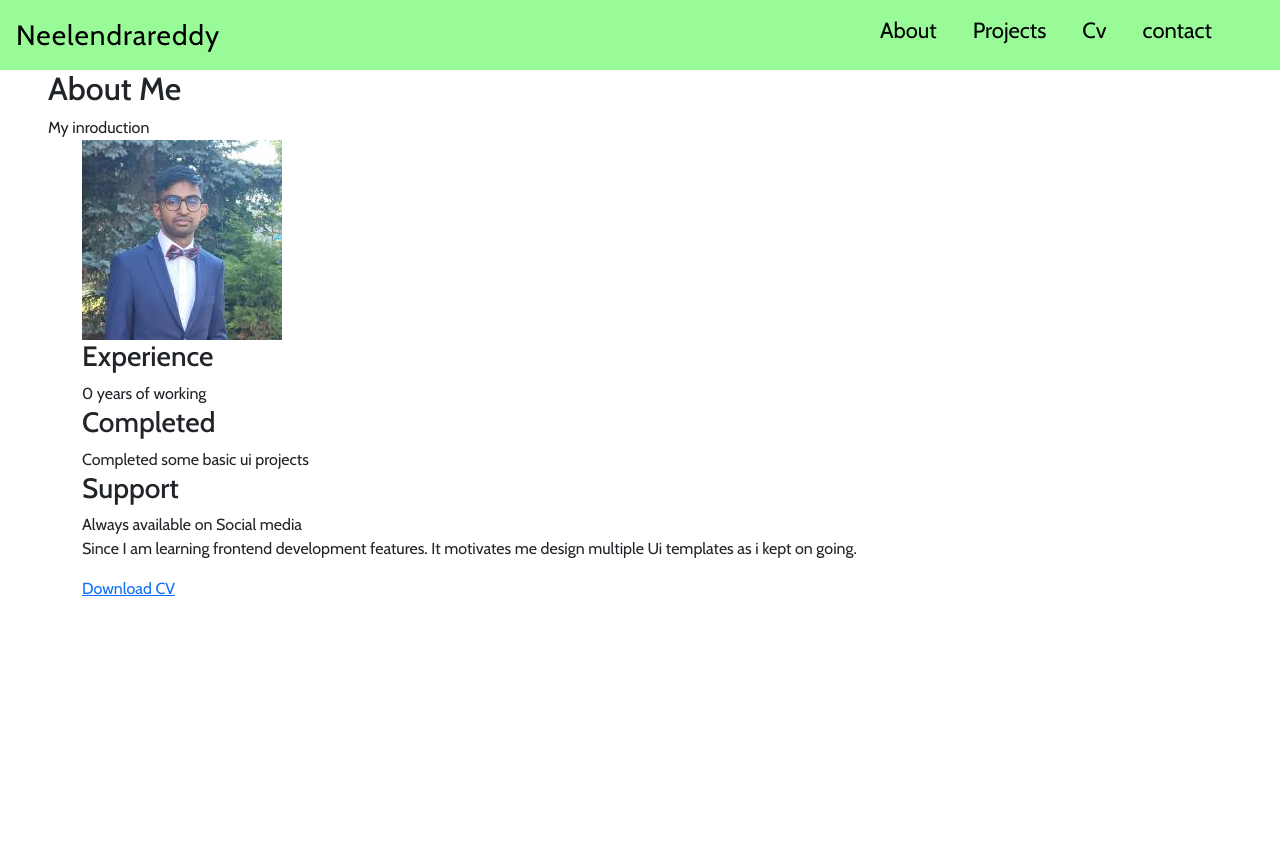
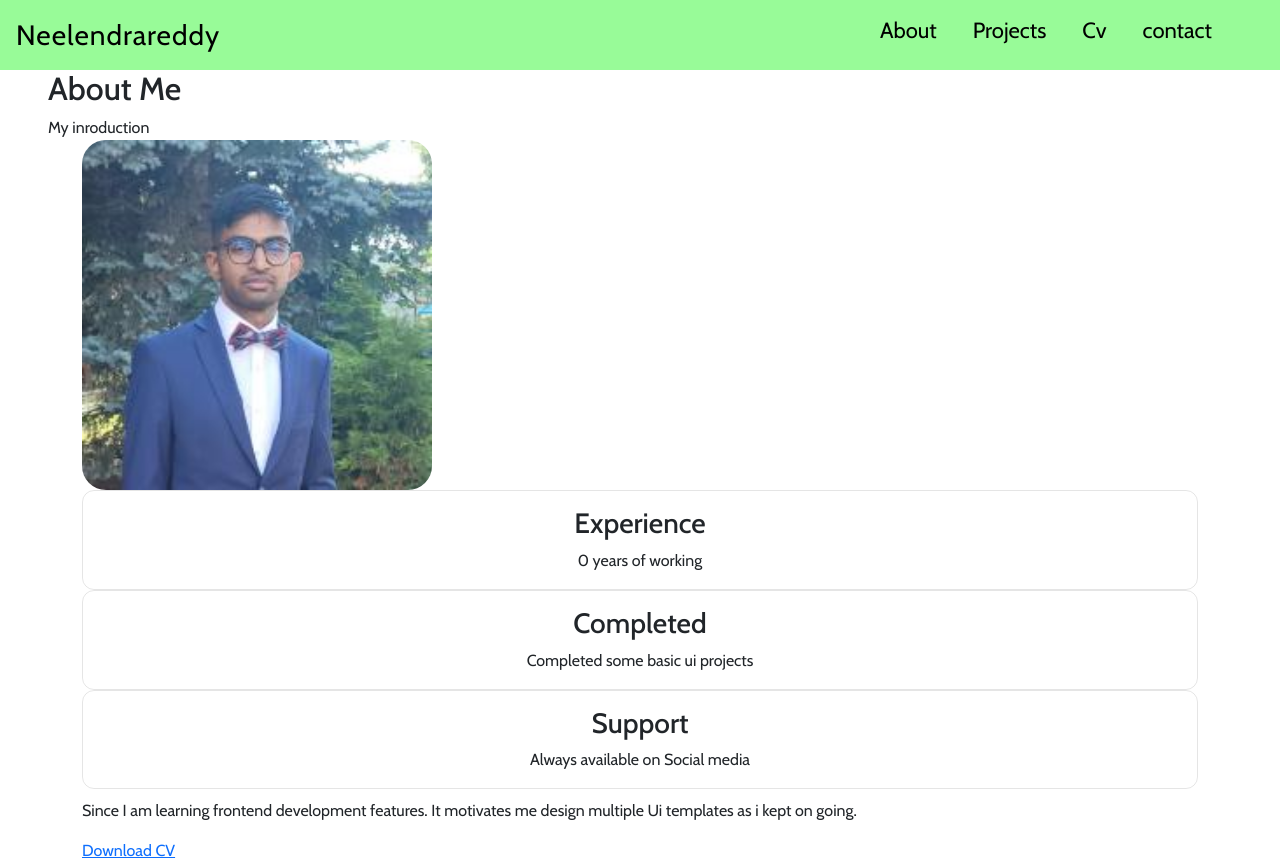
Before and after one commit to neelendrareddy9001/my-portfolio-website, a React (Create React App) app: page /about in a window 1280 px wide. Before the commit the page ends 800 px from the top, so only its background shows below. Built offline with nearby package versions, Linux system fonts and the light colour scheme.

Commit message:
styles updated

```diff
--- a/src/component/About/About.scss
+++ b/src/component/About/About.scss
@@ -18,3 +18,25 @@
     min-width: 85%;
   }
 }
+
+.about_container {
+  grid-template-columns: repeat(2, 1fr);
+  align-items: center;
+  column-gap: 4rem;
+}
+.about_img {
+  width: 350px;
+  border-radius: 1.5rem;
+  justify-self: center;
+}
+.about_info {
+  grid-template-columns: repeat(3, 140px);
+  gap: 0.5rem;
+  margin-bottom: 0.6rem;
+}
+.about_box {
+  border: 1px solid rgba(0, 0, 0, 0.1);
+  border-radius: 0.75rem;
+  text-align: center;
+  padding: 1rem 1.25rem;
+}
```
